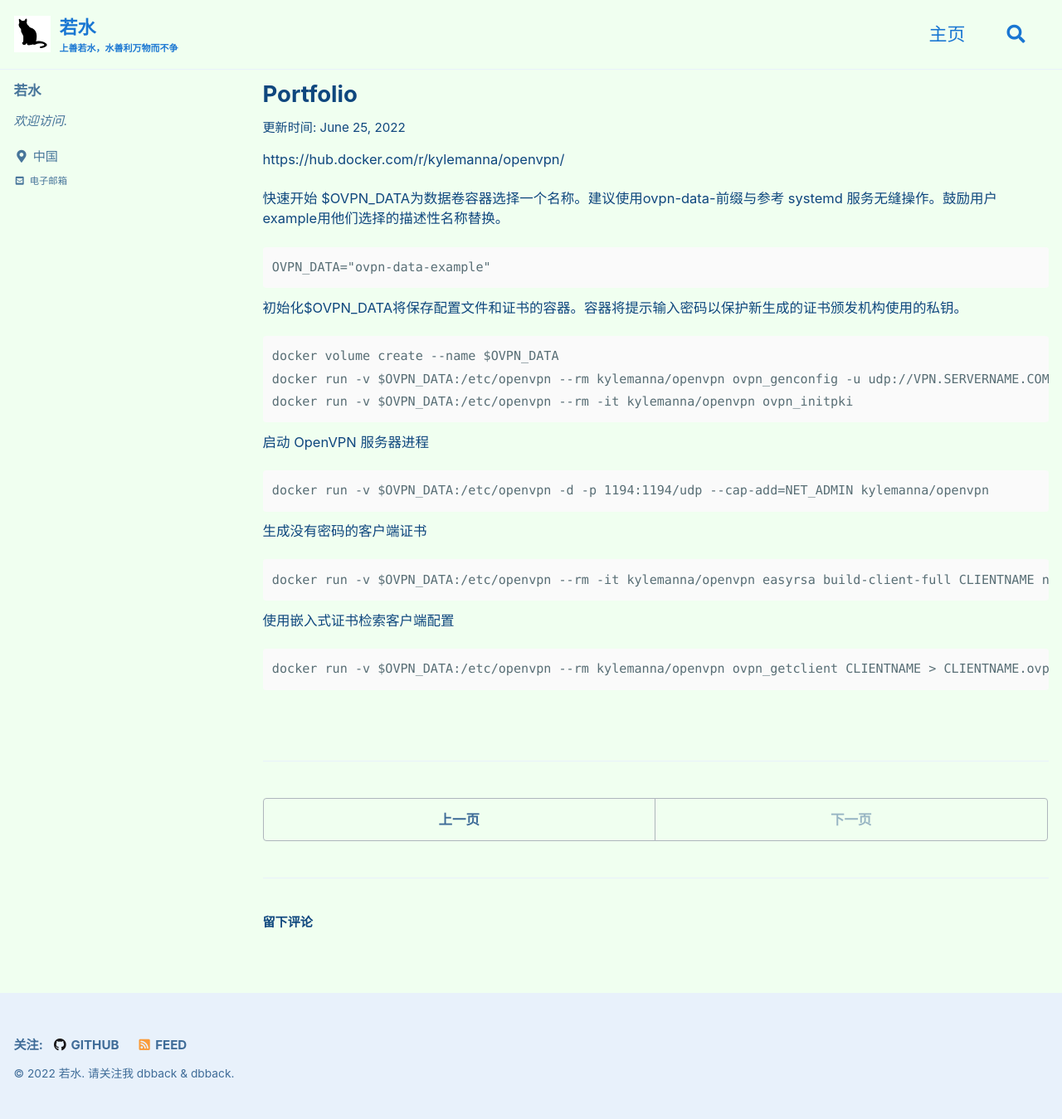
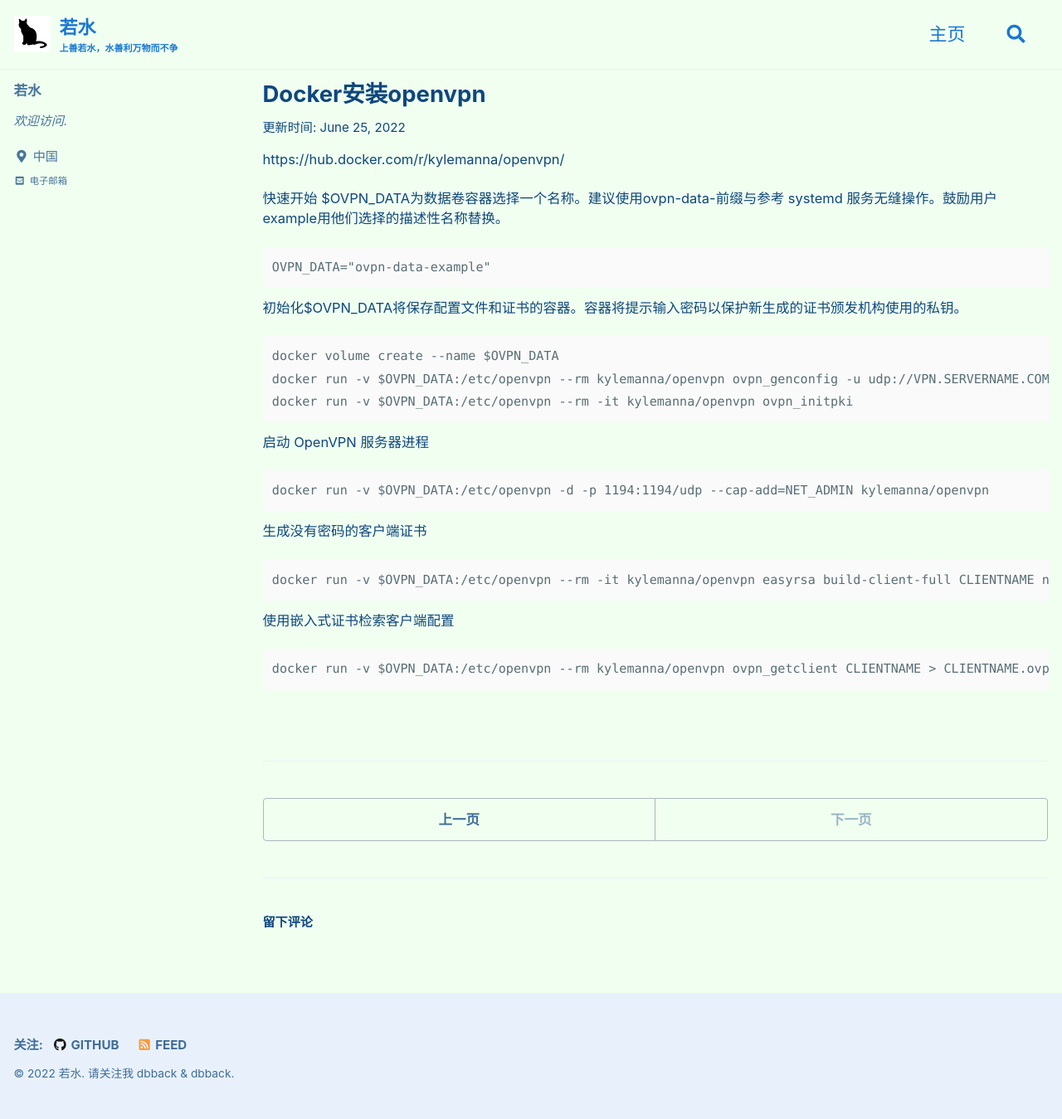
Before and after one commit to dbback/dbback.github.io, a Jekyll site: the page built from _posts/2022-06-25-docker安装openvpn.md, in a window 1280 px wide. Shown: the whole page at 83% size. Built offline with Jekyll 4.4.1, drawn with Linux system fonts in a browser that asks for light colours; cached includes are drawn as plain includes; some web fonts are replaced; comment, search, counter and statistics services are not loaded.

Commit message:
Update 2022-06-25-docker安装openvpn.md

```diff
--- a/_posts/2022-06-25-docker安装openvpn.md
+++ b/_posts/2022-06-25-docker安装openvpn.md
@@ -1,9 +1,4 @@
----
-title: Portfolio
-layout: single
-classes:
-    - wide
----
+
 
 
 https://hub.docker.com/r/kylemanna/openvpn/
```
